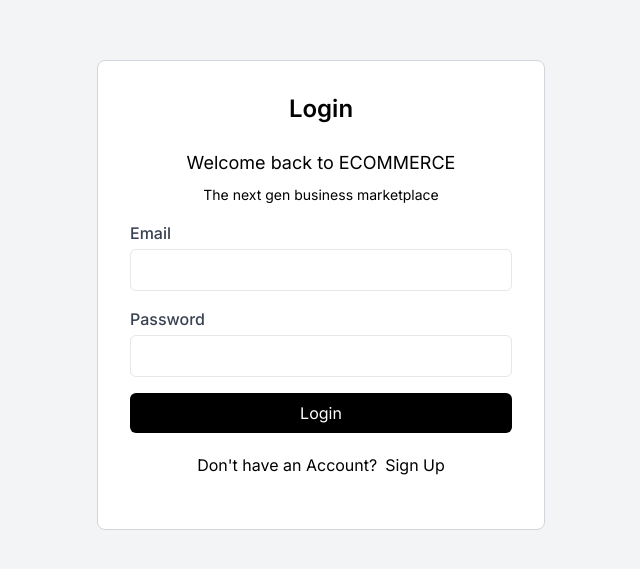
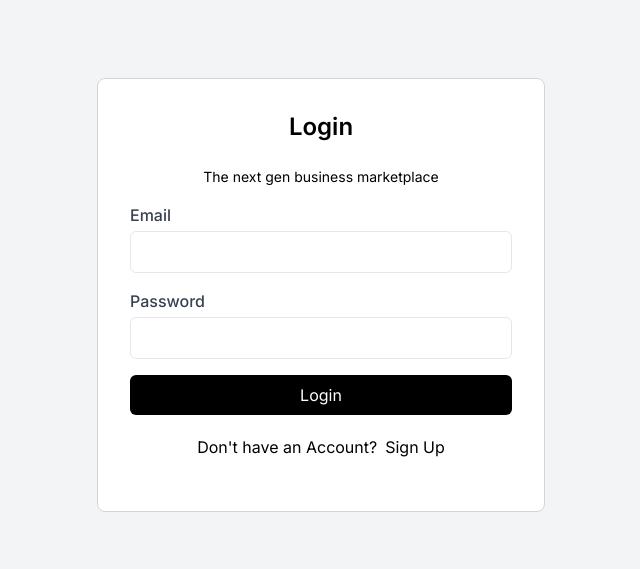
Before and after one commit to anasrashid-1/TURNOVER-NEXTAUTH, a Next.js app in the folder nextauth-app/: page /login in a window 1280 px wide. Shown: the part 105-674 px from the top of the page, without its empty margins (319-959 px from the left). Built offline with nearby package versions, Linux system fonts and the light colour scheme.

Commit message:
fixed vercel error

```diff
--- a/nextauth-app/src/app/login/page.tsx
+++ b/nextauth-app/src/app/login/page.tsx
@@ -27,7 +27,6 @@ const LoginPage = () => {
         <div className="flex justify-center items-center h-screen bg-gray-100">
             <div className="w-full max-w-md bg-white p-8 border rounded-lg  border-gray-300">
             <h1 className="text-2xl font-semibold mb-6 text-center text-black">Login</h1>
-            <h1 className="text-lg mb-2 text-center text-black">Welcome back to ECOMMERCE</h1>
             <h1 className="text-sm mb-4 text-center text-black">The next gen business marketplace</h1>
 
                 <form onSubmit={onLogin}>
```
